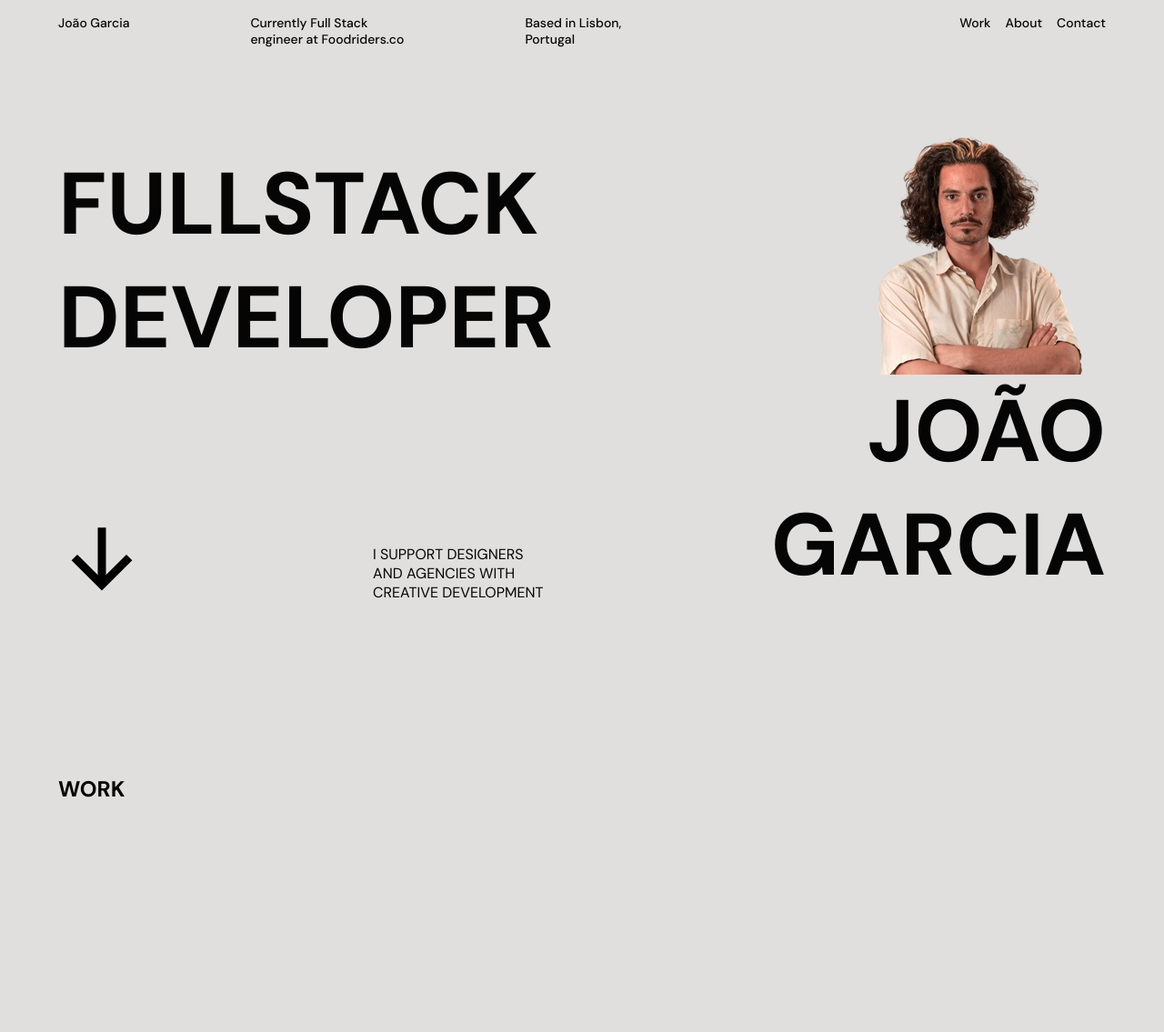
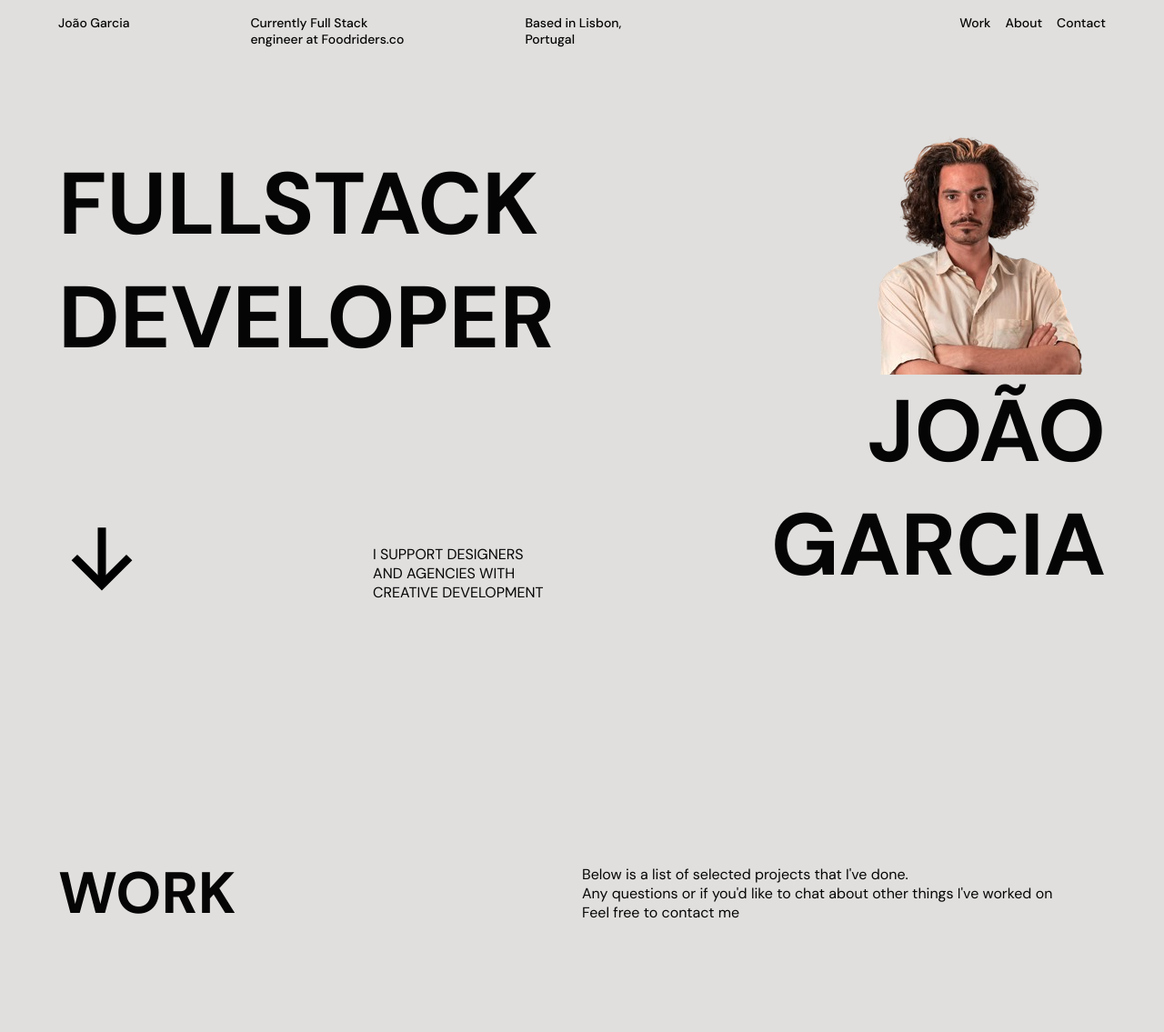
Before and after one commit to joaoiguana/cv-website, a website built with Parcel: page _src/index.html in a window 1280 px wide. Shown: the top 1135 px of the page at 91% size. Built offline with nearby package versions, Linux system fonts and the light colour scheme.

Commit message:
worked on the row and colunmn structure for work section

```diff
--- a/_src/index.html
+++ b/_src/index.html
@@ -43,8 +43,18 @@
         <h1>JOÃO<br>GARCIA</h1>
       </div>
     </section>
-    <section class="work">
-      <h1>WORK</h1>
+    <section class="work"  id="work">
+      <div class="tr">
+        <div class="tc">
+          <h1>WORK</h1>
+        </div>
+        <div class="tc">
+          <p>Below is a list of selected projects that I've done.
+            <br>Any questions or if you'd like to chat about other things I've worked on
+            <br>Feel free to contact me
+          </p>
+        </div>
+      </div>
     </section>
   </main>
   <script src="./js/script.js"></script>
--- a/_src/scss/style.scss
+++ b/_src/scss/style.scss
@@ -22,6 +22,10 @@ header {
     display: flex;
     justify-content: space-between;
     gap: 1rem;
+
+    p {
+      cursor: pointer;
+    }
   }
 
   p {
@@ -85,6 +89,21 @@ main {
 
     .work {
       height: 100vh;
+
+      .tr {
+        display: flex;
+        align-items: center;
+        height: 300px;
+
+        h1 {
+          font-size: 4em;
+          margin: 0;
+        }
+
+        .tc {
+          width: 50vw;
+        }
+      }
     }
   }
 }
```
Also changed, not shown: dist/index.html, 4 other files.
